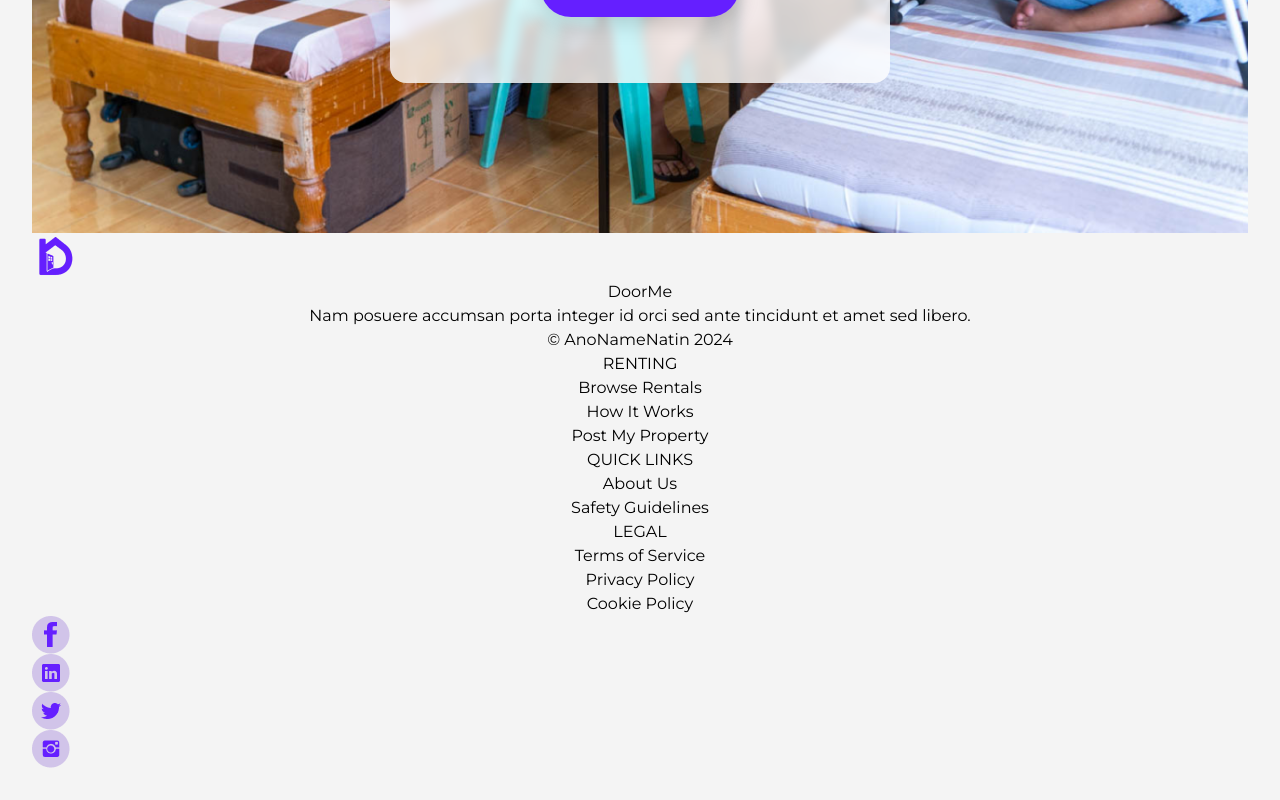
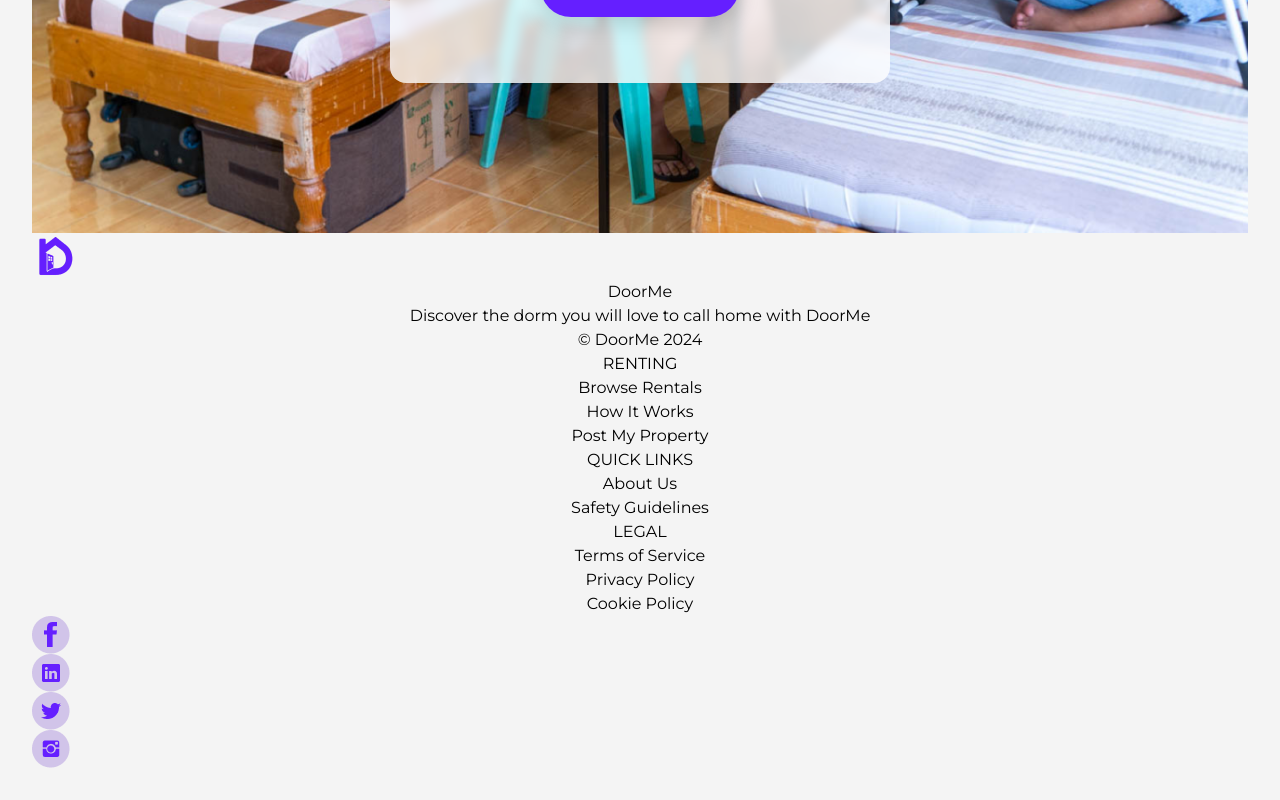
Before and after one commit to jaypeepeep/DoorMe, a React (Vite) app: page /Success in a window 1280 px wide. Shown: the part 814-1614 px from the top of the page. Built offline with nearby package versions, Linux system fonts and the light colour scheme.

Commit message:
Fixed footer message

```diff
--- a/src/components/Footer/Footer.jsx
+++ b/src/components/Footer/Footer.jsx
@@ -12,10 +12,10 @@ const Footer = () => {
           <div className="w-full md:w-1/3 px-1 mb-8 gap-10 text-center md:text-left">
             <Logo />
             <p className="text-gray-700 mb-4 mt-4">
-              Nam posuere accumsan porta integer id orci sed ante tincidunt et
-              amet sed libero.
+              Discover the dorm you will love to call home
+              with DoorMe
             </p>
-            <p className="text-gray-600">© AnoNameNatin 2024</p>
+            <p className="text-gray-600">© DoorMe 2024</p>
           </div>
           <div className="w-full md:w-1/5 px-1 mb-8 text-center md:text-left">
             <h4 className="text-lg font-bold mb-4 text-[#311B92]">RENTING</h4>
```
